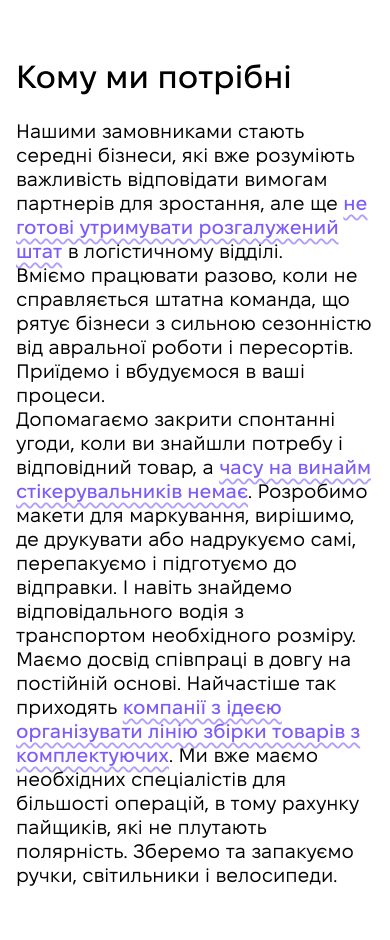
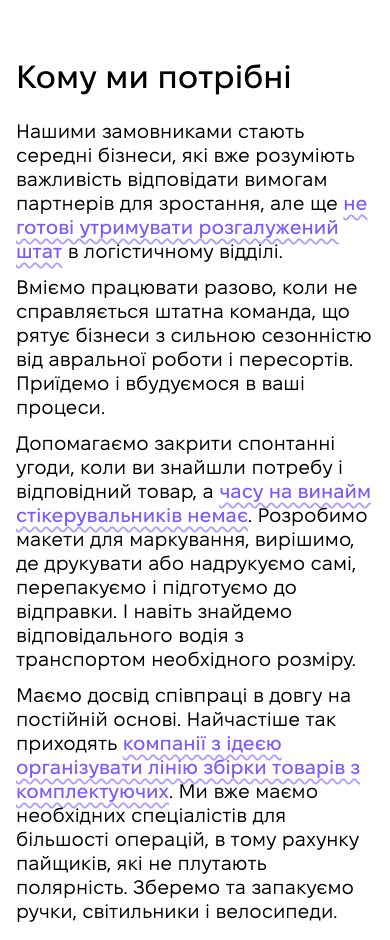
Before and after one commit to alexanderslev1n/doVidpravki, a plain HTML site: page index.html in a window 390 px wide. Shown: the part 3280-4220 px from the top of the page. Drawn offline with Linux system fonts and the light colour scheme.

Commit message:
Update style.css

```diff
--- a/style.css
+++ b/style.css
@@ -317,6 +317,7 @@ a.button {
 
 	.for-who p {
 		font-size: 5vw;
+		padding-bottom: 12px;
 	}
 
 	.repeat-logo {
```
